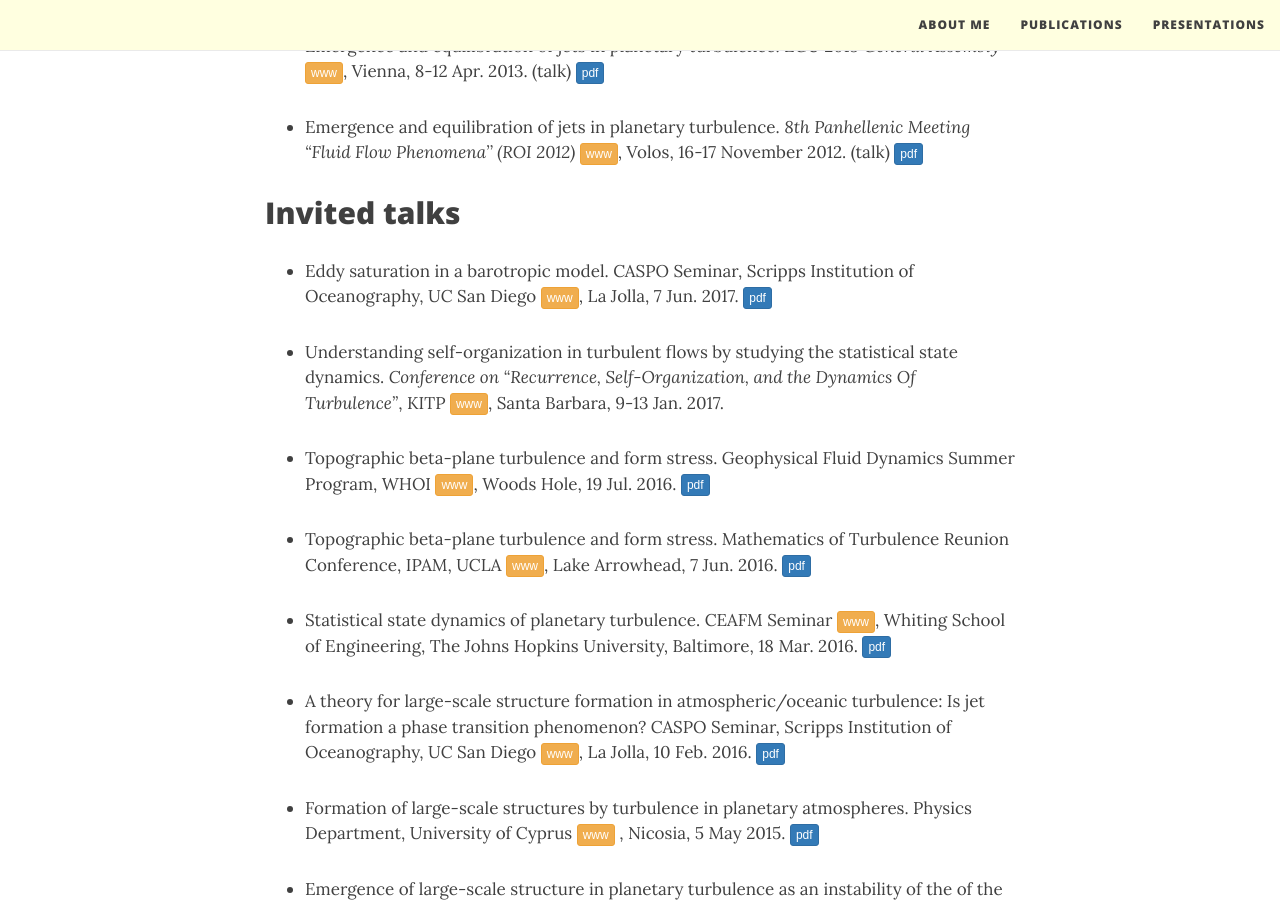
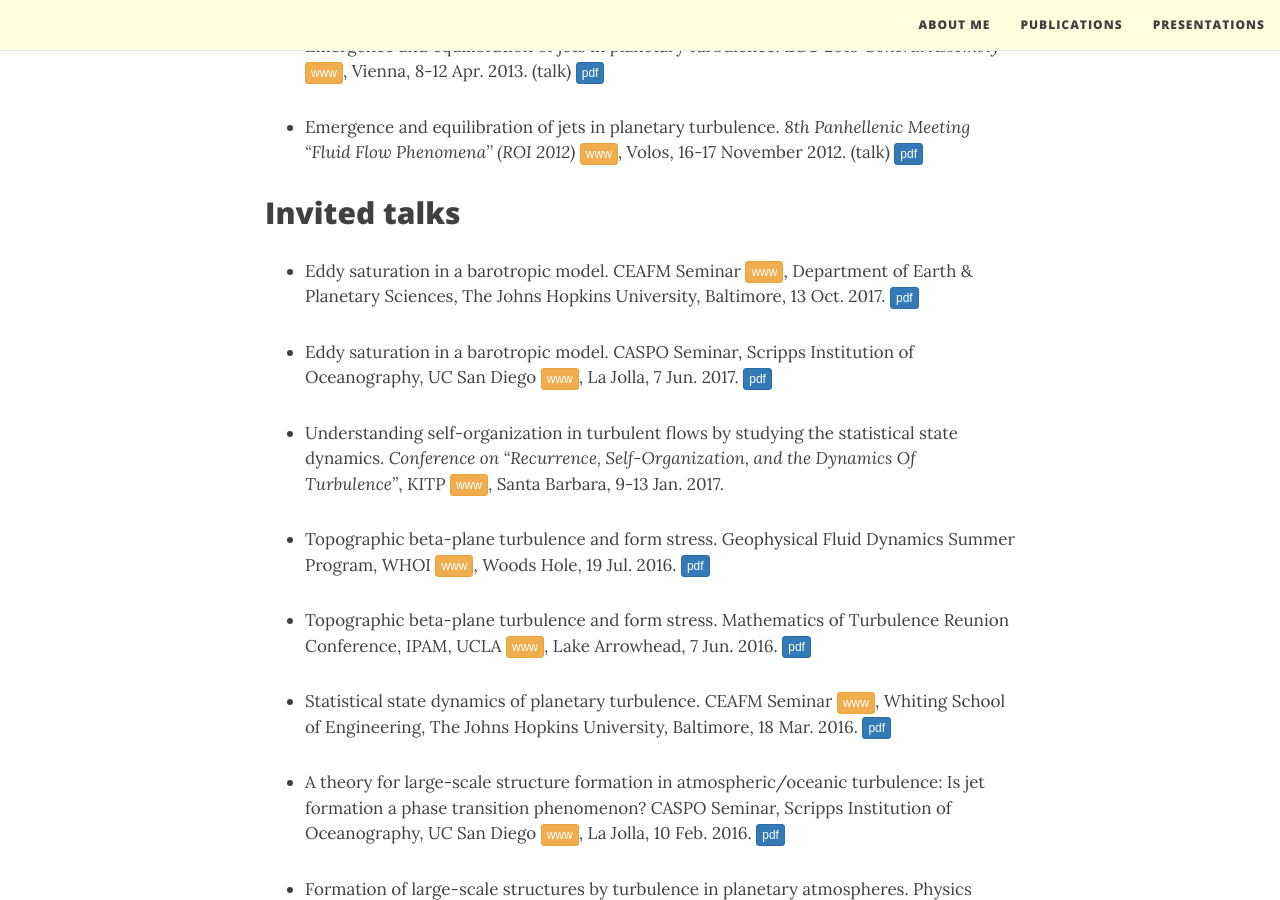
Before and after one commit to navidcy/navidcy.github.io, a Jekyll site: the page built from presentations.md, in a window 1280 px wide and 900 px high, scrolled down 838 px. Built offline with Jekyll 4.4.1, drawn with Linux system fonts in a browser that asks for light colours; nearby versions of some CDN libraries; some of the changed lines change nothing that is shown.

Commit message:
adds CEAFM2017 presentation

```diff
--- a/presentations.md
+++ b/presentations.md
@@ -24,6 +24,8 @@ title: Presentations
 
 
 ## Invited talks
+
+- Eddy saturation in a barotropic model. CEAFM Seminar [<span class="btn btn-warning btn-xs{{end}}" style="font-family:sans-serif;">www</span>][CEAFM-site], Department of Earth & Planetary Sciences, The Johns Hopkins University, Baltimore, 13 Oct. 2017. [<span class="btn btn-primary btn-xs{{end}}" style="font-family:sans-serif;">pdf</span>][CEAFM_Oct2017]
 
 - Eddy saturation in a barotropic model. CASPO Seminar, Scripps Institution of Oceanography, UC San Diego [<span class="btn btn-warning btn-xs{{end}}" style="font-family:sans-serif;">www</span>][Scripps-site], La Jolla, 7 Jun. 2017. [<span class="btn btn-primary btn-xs{{end}}" style="font-family:sans-serif;">pdf</span>][CASPO_Jun2017]
 
@@ -54,6 +56,7 @@ title: Presentations
 [CASPO_Jun2017]: CASPO_Jun2017.pdf
 [UCY_May2015]: UCY_May2015.pdf
 [CEAFM_Mar2016]: CEAFM_Mar2016.pdf
+[CEAFM_Oct2017]: CEAFM_Oct2017.pdf
 [IPAM_Oct2014]: IPAM_Oct2014.pdf
 [IPAM_Jun2016]: IPAM_Jun2016.pdf
 [UCY_Jan2014]: UCY_Jan2014.pdf
@@ -85,10 +88,3 @@ title: Presentations
 [APSDFD16-site]: http://apsdfd2016pdx.org/
 [AGU16-site]: https://fallmeeting.agu.org/2016/
 [AOFD17-site]: https://ams.confex.com/ams/21Fluid19Middle/webprogram/start.html
-
-
-[phd_eng]: thesis_navid.pdf
-
-[arXiv:1503.07644]: http://arxiv.org/abs/1503.07644
-
-[arXiv:1512.06018]: http://arxiv.org/abs/1512.06018
```
Also changed, not shown: 1 other file.
